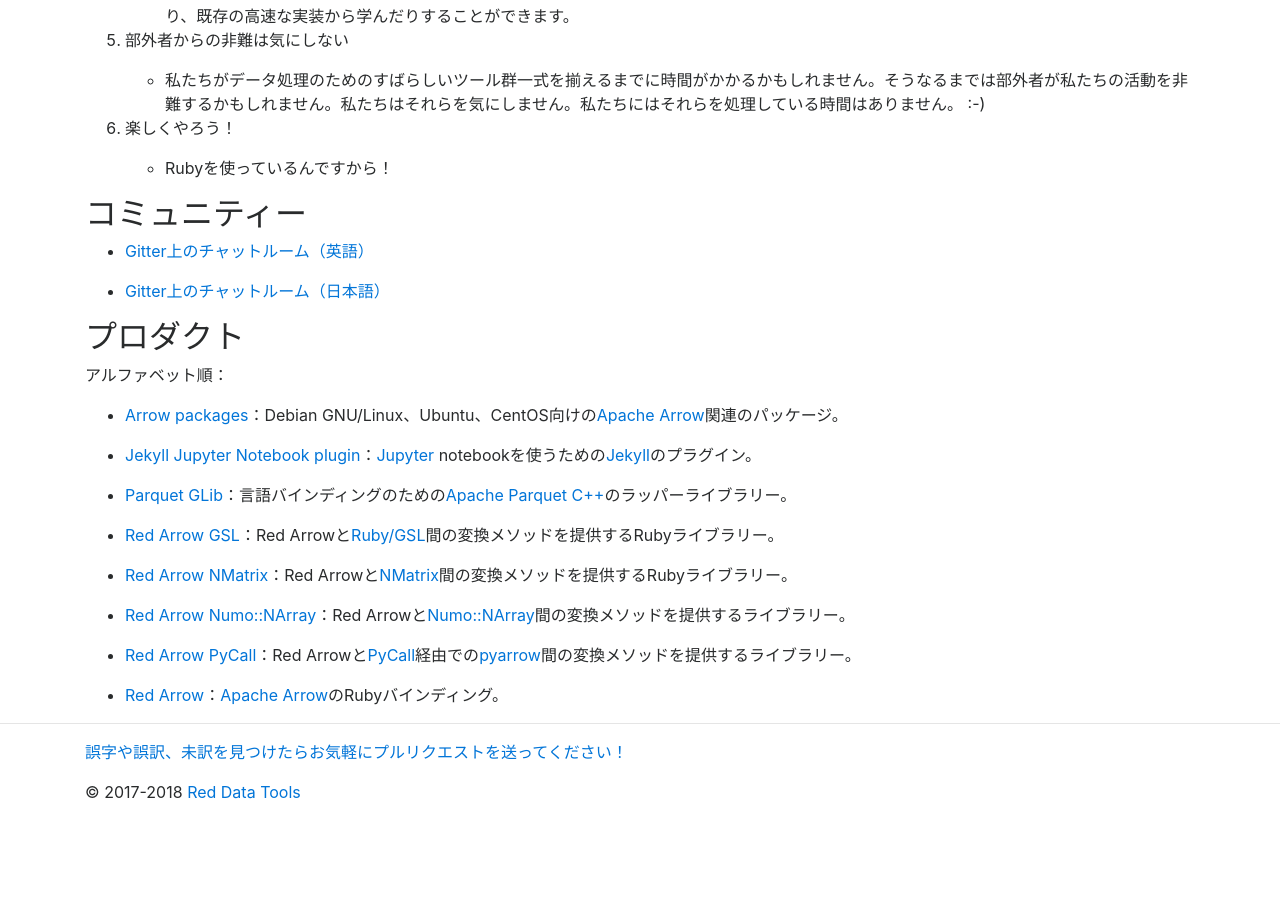
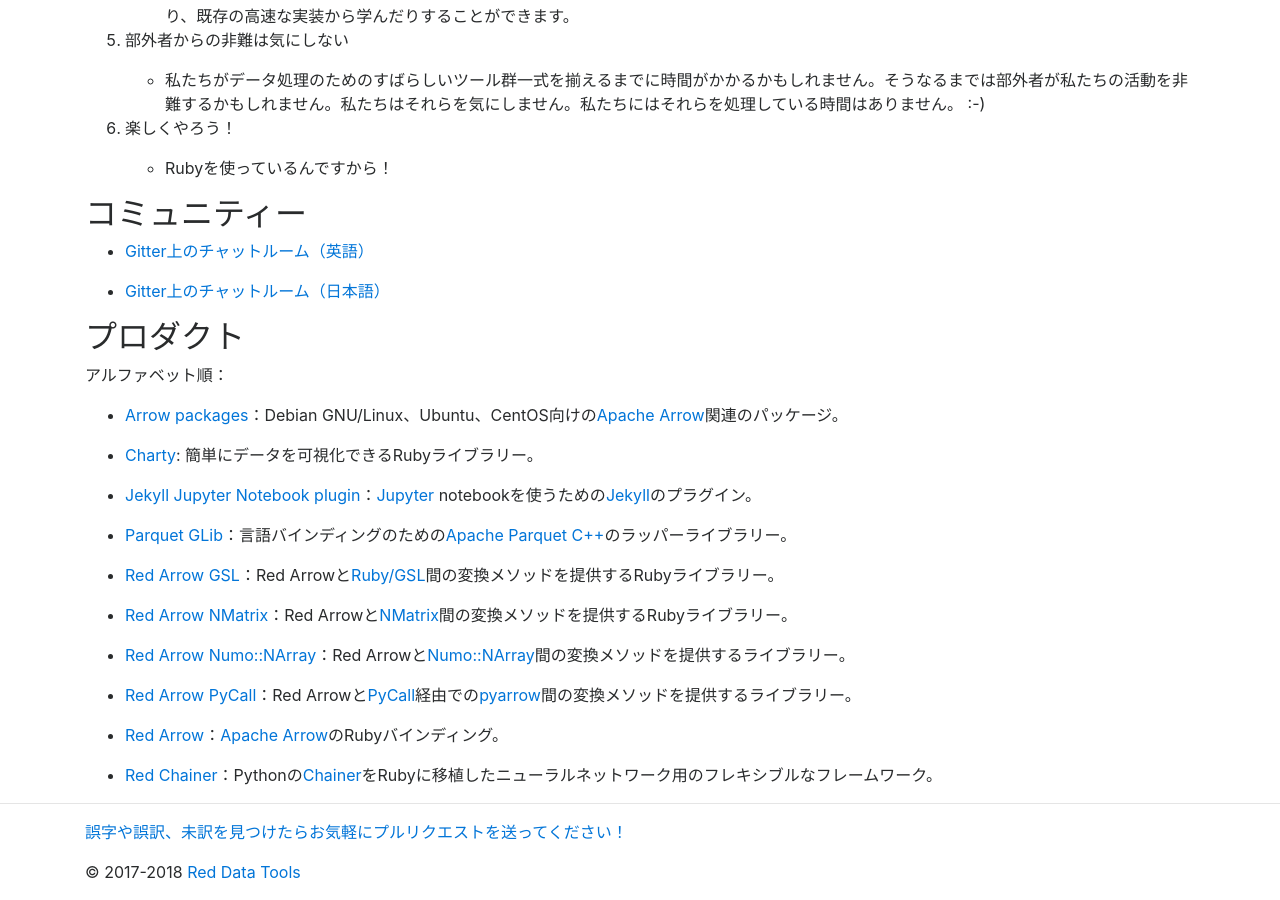
Before and after one commit to red-data-tools/red-data-tools.github.io, a Jekyll site: the page built from ja/index.md, in a window 1280 px wide and 900 px high, scrolled down 819 px. Built offline with Jekyll 4.4.1, drawn with Linux system fonts in a browser that asks for light colours; before the commit the page ends 1639 px from its top, so only the background shows below that.

Commit message:
Translate

```diff
--- a/ja/index.md
+++ b/ja/index.md
@@ -49,6 +49,8 @@ Red Data ToolsはRuby用のデータ処理ツールを提供するプロジェ
 
   * [Arrow packages][arrow-packages]：Debian GNU/Linux、Ubuntu、CentOS向けの[Apache Arrow][apache-arrow]関連のパッケージ。
 
+  * [Charty][charty]: 簡単にデータを可視化できるRubyライブラリー。
+
   * [Jekyll Jupyter Notebook plugin][jekyll-jupyter-notebook-plugin]：[Jupyter][jupyter] notebookを使うための[Jekyll][jekyll]のプラグイン。
 
   * [Parquet GLib][parquet-glib]：言語バインディングのための[Apache Parquet C++][apache-parquet-c++]のラッパーライブラリー。
@@ -63,9 +65,13 @@ Red Data ToolsはRuby用のデータ処理ツールを提供するプロジェ
 
   * [Red Arrow][red-arrow]：[Apache Arrow][apache-arrow]のRubyバインディング。
 
+  * [Red Chainer][red-chainer]：Pythonの[Chainer][chainer]をRubyに移植したニューラルネットワーク用のフレキシブルなフレームワーク。
+
 [apache-arrow]:https://arrow.apache.org/
 [apache-parquet-c++]:https://github.com/apache/parquet-cpp
 [arrow-packages]:https://github.com/red-data-tools/arrow-packages
+[chainer]:https://chainer.org/
+[charty]:https://github.com/red-data-tools/charty
 [gitter-en]:https://gitter.im/red-data-tools/en
 [gitter-ja]:https://gitter.im/red-data-tools/ja
 [jekyll-jupyter-notebook-plugin]:https://github.com/red-data-tools/jekyll-jupyter-notebook
@@ -74,11 +80,12 @@ Red Data ToolsはRuby用のデータ処理ツールを提供するプロジェ
 [nmatrix]:https://github.com/SciRuby/nmatrix
 [numo-narray]:https://ruby-numo.github.io/narray/
 [parquet-glib]:https://github.com/red-data-tools/parquet-glib
+[pyarrow]:http://arrow.apache.org/docs/python/
+[pycall]:https://github.com/mrkn/pycall
 [red-arrow-gsl]:https://github.com/red-data-tools/red-arrow-gsl
 [red-arrow-nmatrix]:https://github.com/red-data-tools/red-arrow-nmatrix
 [red-arrow-numo-narray]:https://github.com/red-data-tools/red-arrow-numo-narray
 [red-arrow-pycall]:https://github.com/red-data-tools/red-arrow-pycall
-[pyarrow]:http://arrow.apache.org/docs/python/
-[pycall]:https://github.com/mrkn/pycall
 [red-arrow]:https://github.com/red-data-tools/red-arrow
+[red-chainer]:https://github.com/red-data-tools/red-chainer
 [ruby-gsl]:https://github.com/SciRuby/rb-gsl
```
Also changed, not shown: index.md (+7 -8 lines), 1 other file.
